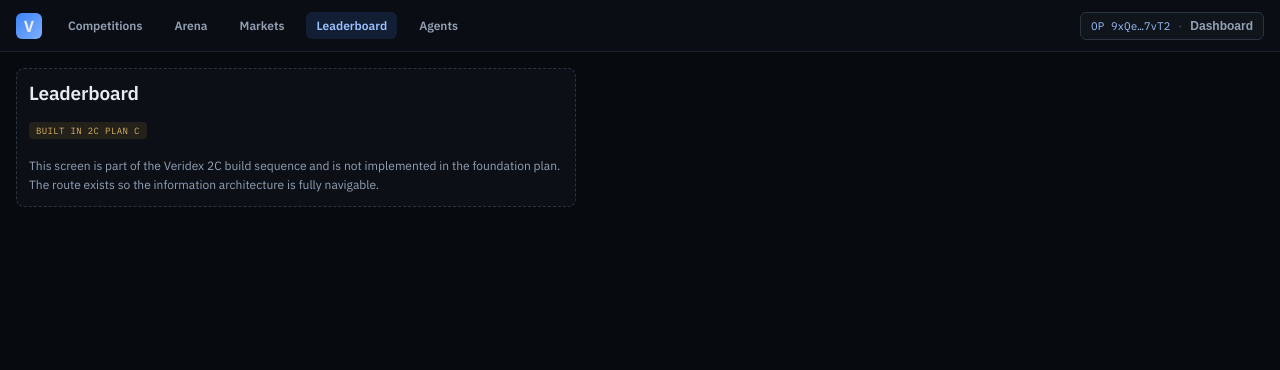
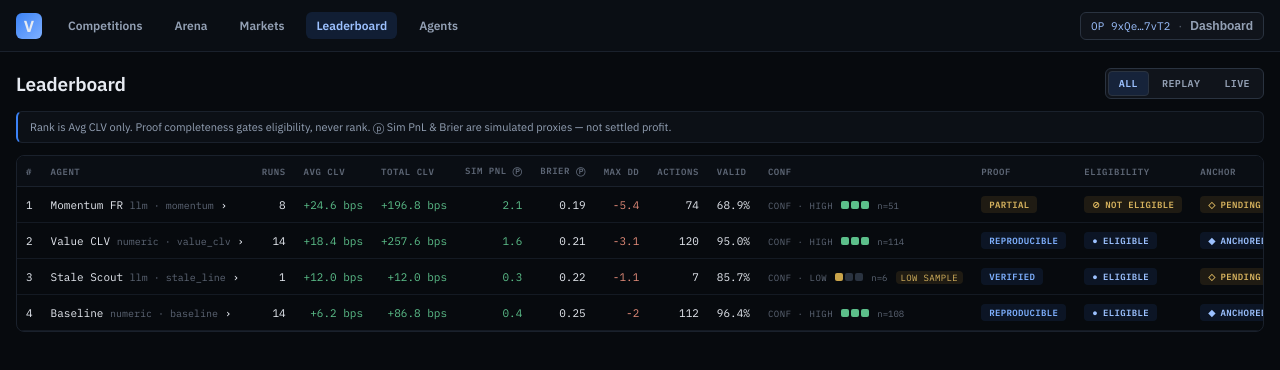
Before and after one commit to degencodebeast/veridex, a Next.js app in the folder apps/web/: page /leaderboard in a window 1280 px wide. Shown: the top 370 px of the page. Built offline with nearby package versions, Linux system fonts and the light colour scheme.

Commit message:
feat(web): Leaderboard (REQ-013) — CLV-only rank (AC-005), WD-7 confidence, source filter

```diff
--- a/apps/web/app/leaderboard/page.tsx
+++ b/apps/web/app/leaderboard/page.tsx
@@ -1,4 +1,5 @@
-import { ScreenStub } from '@/components/layout/ScreenStub';
+import { LeaderboardScreen } from '@/components/screens/LeaderboardScreen';
+
 export default function LeaderboardPage() {
-  return <ScreenStub label="Leaderboard" plan="2C Plan C" />;
+  return <LeaderboardScreen />;
 }
--- /dev/null
+++ b/apps/web/components/screens/LeaderboardScreen.module.css
@@ -0,0 +1,14 @@
+.screen { display: flex; flex-direction: column; gap: var(--space-3); }
+.head { display: flex; align-items: center; justify-content: space-between; }
+.title { margin: 0; font-size: 19px; font-weight: 600; letter-spacing: -0.01em; }
+.banner { margin: 0; padding: var(--space-2) var(--pad-panel); border: 1px solid var(--border); border-left: 2px solid var(--accent); border-radius: var(--radius-control); background: var(--panel); color: var(--text-2); font-size: 11px; }
+.tableWrap { overflow-x: auto; border: 1px solid var(--border); border-radius: var(--radius-panel); }
+.table { border-collapse: collapse; width: 100%; font-family: var(--font-mono), monospace; font-size: 11px; }
+.table th { text-align: left; padding: 9px; font-size: 9px; text-transform: uppercase; letter-spacing: 0.06em; color: var(--text-3); background: var(--bg-bar); border-bottom: 1px solid var(--border); white-space: nowrap; }
+.r { text-align: right; }
+.table td { padding: 9px; border-bottom: 1px solid var(--border-soft); color: var(--text-1); white-space: nowrap; }
+.row:hover { background: var(--panel-2); }
+.num { text-align: right; font-variant-numeric: tabular-nums; }
+.agentLink { color: var(--text-1); text-decoration: none; }
+.agentLink:hover { color: var(--accent-hi); }
+.kind { color: var(--text-3); font-size: 10px; }
--- /dev/null
+++ b/apps/web/components/screens/LeaderboardScreen.tsx
@@ -0,0 +1,82 @@
+'use client';
+import { useMemo, useState } from 'react';
+import Link from 'next/link';
+import { Badge } from '@/components/ui/Badge';
+import { Num } from '@/components/ui/Num';
+import { ConfBar } from '@/components/ui/ConfBar';
+import { SegmentedControl } from '@/components/ui/SegmentedControl';
+import { rankByAvgClv, isEligible } from '@/lib/derive';
+import { LEADERBOARD_ROWS } from '@/lib/fixtures/catalog';
+import type { LeaderboardRow } from '@/lib/catalog';
+import styles from './LeaderboardScreen.module.css';
+
+type Filter = 'ALL' | 'REPLAY' | 'LIVE';
+
+export function LeaderboardScreen({ rows = LEADERBOARD_ROWS }: { rows?: LeaderboardRow[] }) {
+  const [filter, setFilter] = useState<Filter>('ALL');
+
+  const ranked = useMemo(() => {
+    const scoped = filter === 'ALL'
+      ? rows
+      : rows.filter((r) => r.source_mode === filter.toLowerCase());
+    return rankByAvgClv(scoped); // sort key is ALWAYS avg_clv_bps (SEC-005)
+  }, [rows, filter]);
+
+  return (
+    <section className={styles.screen} aria-label="Leaderboard">
+      <header className={styles.head}>
+        <h1 className={styles.title}>Leaderboard</h1>
+        <SegmentedControl<Filter>
+          ariaLabel="Source filter"
+          value={filter}
+          onChange={setFilter}
+          options={[{ value: 'ALL', label: 'ALL' }, { value: 'REPLAY', label: 'REPLAY' }, { value: 'LIVE', label: 'LIVE' }]}
+        />
+      </header>
+
+      <p className={styles.banner}>
+        Rank is Avg CLV only. Proof completeness gates eligibility, never rank. ⓟ Sim PnL &amp; Brier are simulated proxies — not settled profit.
+      </p>
+
+      <div className={styles.tableWrap}>
+        <table className={styles.table}>
+          <thead>
+            <tr>
+              <th>#</th><th>AGENT</th><th className={styles.r}>RUNS</th>
+              <th className={styles.r}>AVG CLV</th><th className={styles.r}>TOTAL CLV</th>
+              <th className={styles.r}>SIM PNL ⓟ</th><th className={styles.r}>BRIER ⓟ</th>
+              <th className={styles.r}>MAX DD</th><th className={styles.r}>ACTIONS</th>
+              <th className={styles.r}>VALID</th><th>CONF</th>
+              <th>PROOF</th><th>ELIGIBILITY</th><th>ANCHOR</th><th>SOURCE</th>
+            </tr>
+          </thead>
+          <tbody>
+            {ranked.map((r) => (
+              <tr key={r.agent_id} data-testid="lb-row" className={styles.row}>
+                <td className="mono" data-testid="lb-rank">{r.rank}</td>
+                <td data-testid="lb-agent">
+                  <Link href={`/agents/${r.agent_id}`} className={styles.agentLink}>
+                    {r.agent_name} <span className={styles.kind}>{r.agent_kind}</span> ›
+                  </Link>
+                </td>
+                <td className={styles.num}>{r.runs}</td>
+                <td className={styles.num} data-testid="lb-clv"><Num value={r.avg_clv_bps} kind="bps" /></td>
+                <td className={styles.num}><Num value={r.total_clv_bps} kind="bps" /></td>
+                <td className={styles.num}><Num value={r.sim_pnl} /></td>
+                <td className={styles.num}>{r.brier.toFixed(2)}</td>
+                <td className={styles.num}><Num value={r.max_drawdown} /></td>
+                <td className={styles.num}>{r.action_count}</td>
+                <td className={styles.num}>{r.valid_pct.toFixed(1)}%</td>
+                <td><ConfBar validCount={r.valid_count} /></td>
+                <td><Badge variant={r.proof_mode} /></td>
+                <td><Badge variant={isEligible(r.proof_mode) ? 'eligible' : 'not-eligible'} /></td>
+                <td><Badge variant={r.anchor_status === 'anchored' ? 'anchored' : r.anchor_status === 'not-anchored' ? 'not-anchored' : 'pending'} /></td>
+                <td data-testid="lb-source"><Badge variant={r.source_mode === 'live' ? 'live' : 'replay'} /></td>
+              </tr>
+            ))}
+          </tbody>
+        </table>
+      </div>
+    </section>
+  );
+}
```
Also changed, not shown: 1 other file (tests, documents, lock files or other folders).
